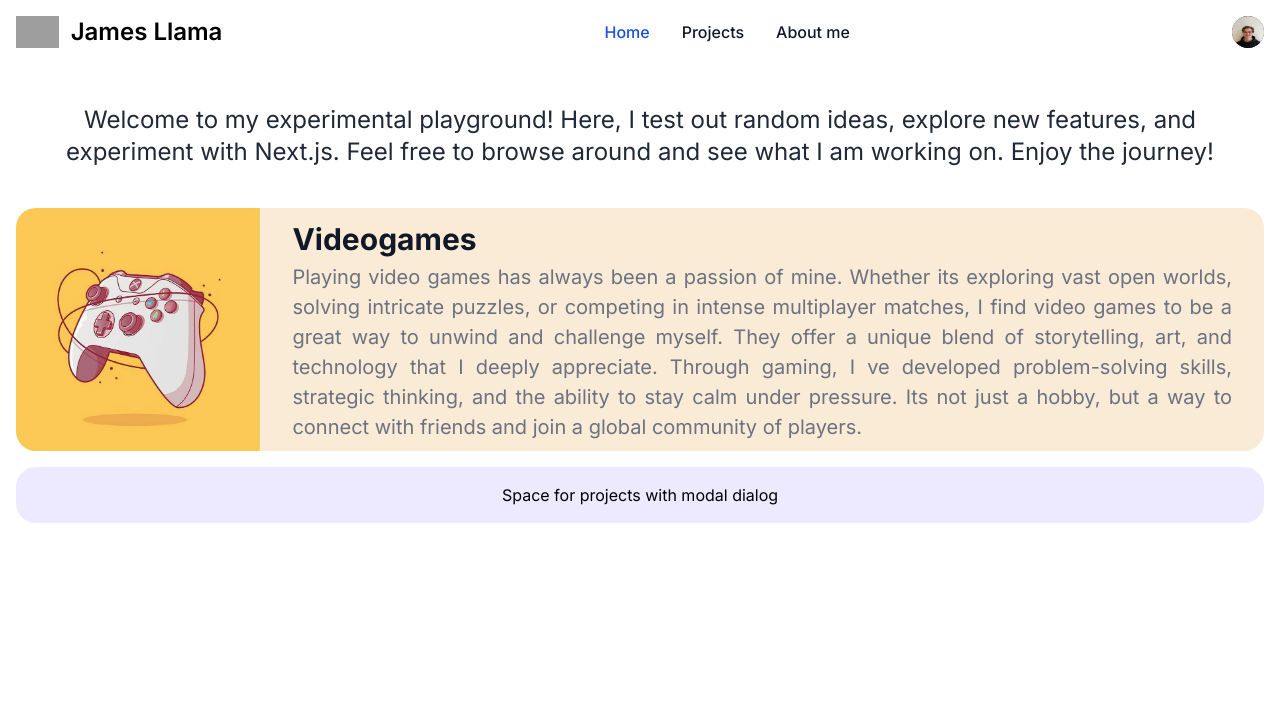
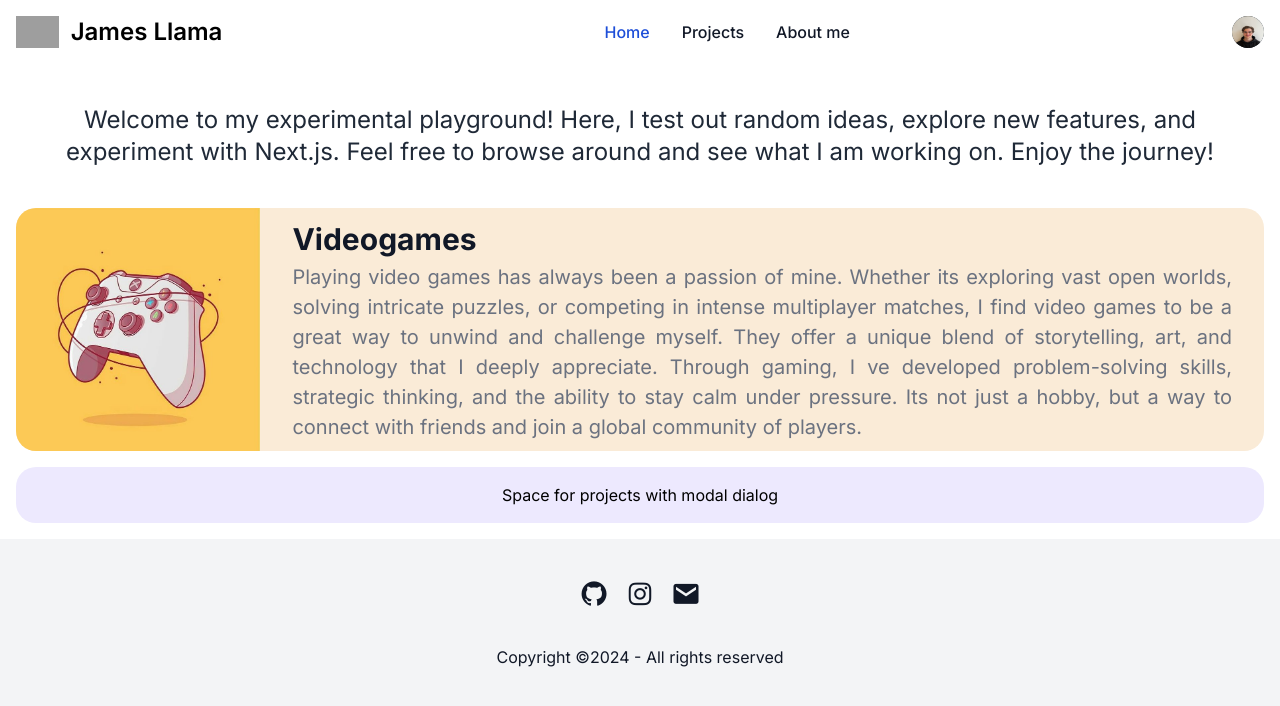
Before and after one commit to Hustini/random-stuff-nextjs, a Next.js app: page / in a window 1280 px wide. Shown: the top 706 px of the page. Built offline with nearby package versions, Linux system fonts and the light colour scheme; grey boxes are pictures that could not be loaded.

Commit message:
added footer

```diff
--- a/app/page.tsx
+++ b/app/page.tsx
@@ -1,6 +1,7 @@
 import NavBar from "./compontents/NavBar"
 import RawCss from '@/app/compontents/RawCss';
 import ProjectCard from '@/app/compontents/ProjectCard';
+import Footer from '@/app/compontents/footer';
 
 export default function Home() {
   return (
@@ -9,6 +10,7 @@ export default function Home() {
         <h1 className='text-center text-2xl text-gray-800 m-10 px-2.5'>Welcome to my experimental playground! Here, I test out random ideas, explore new features, and experiment with Next.js. Feel free to browse around and see what I am working on. Enjoy the journey!</h1>
         <RawCss />
         <ProjectCard />
+        <Footer />
     </main>
   );
 }
```
